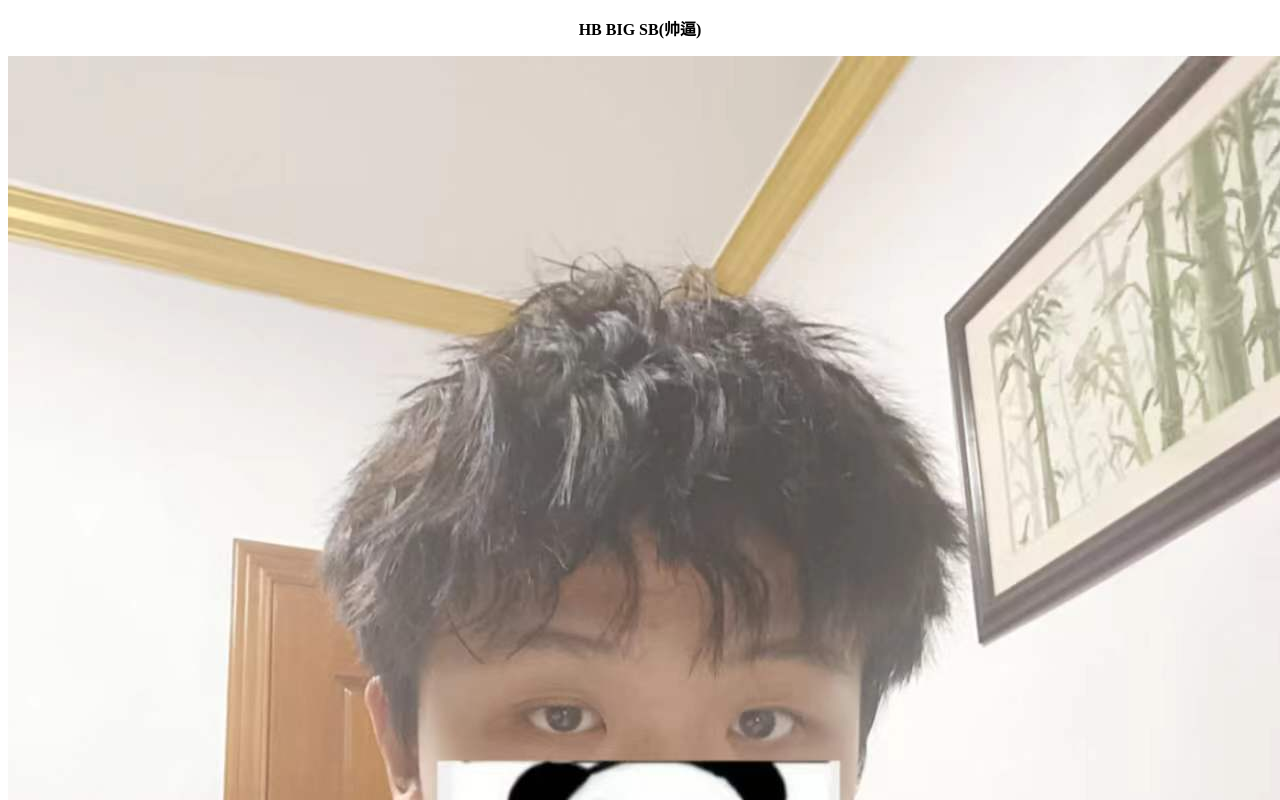
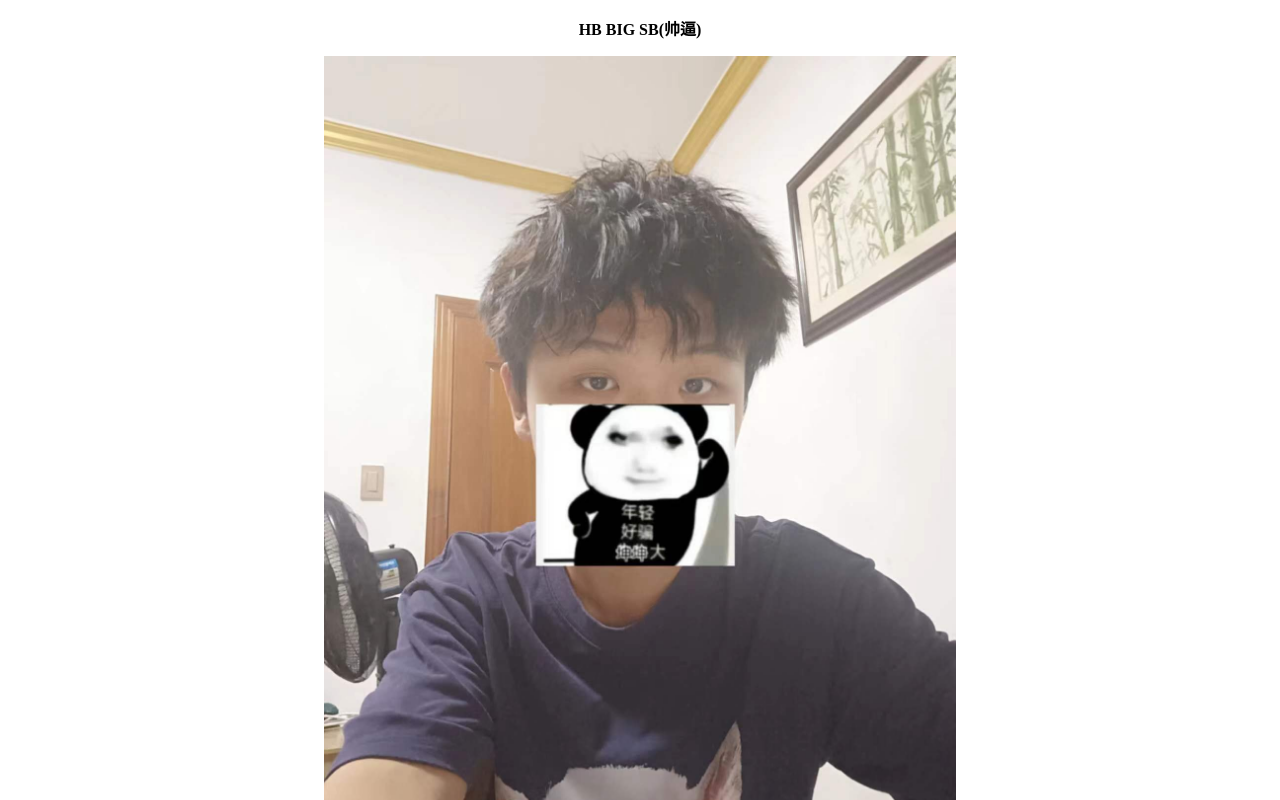
Before and after one commit to OOZYXOO/OOZYXOO.github.io, a plain HTML site: page HB.html in a window 1280 px wide. Shown: the top 800 px of the page. Drawn offline with Linux system fonts and the light colour scheme.

Commit message:
Update HB.html

```diff
--- a/HB.html
+++ b/HB.html
@@ -6,6 +6,6 @@
 	</head>
 	<body>
 		<p align="center"><b>HB BIG SB(帅逼)</b></p>
-		<p align="center"><img src="HB.jpg"/></p>
+		<p align="center"><img width="50%" src="HB.jpg"/></p>
 	</body>
 </html>
```
